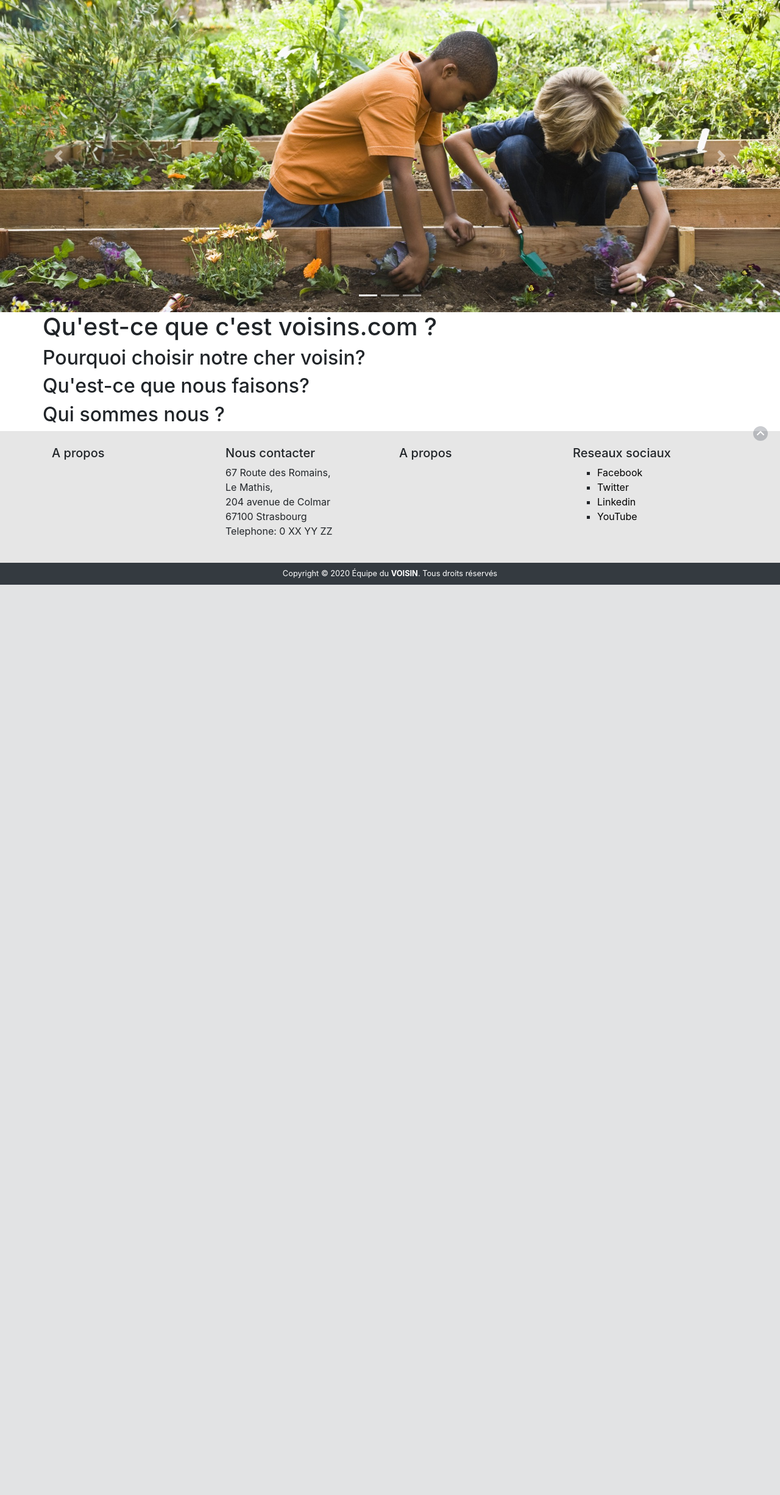
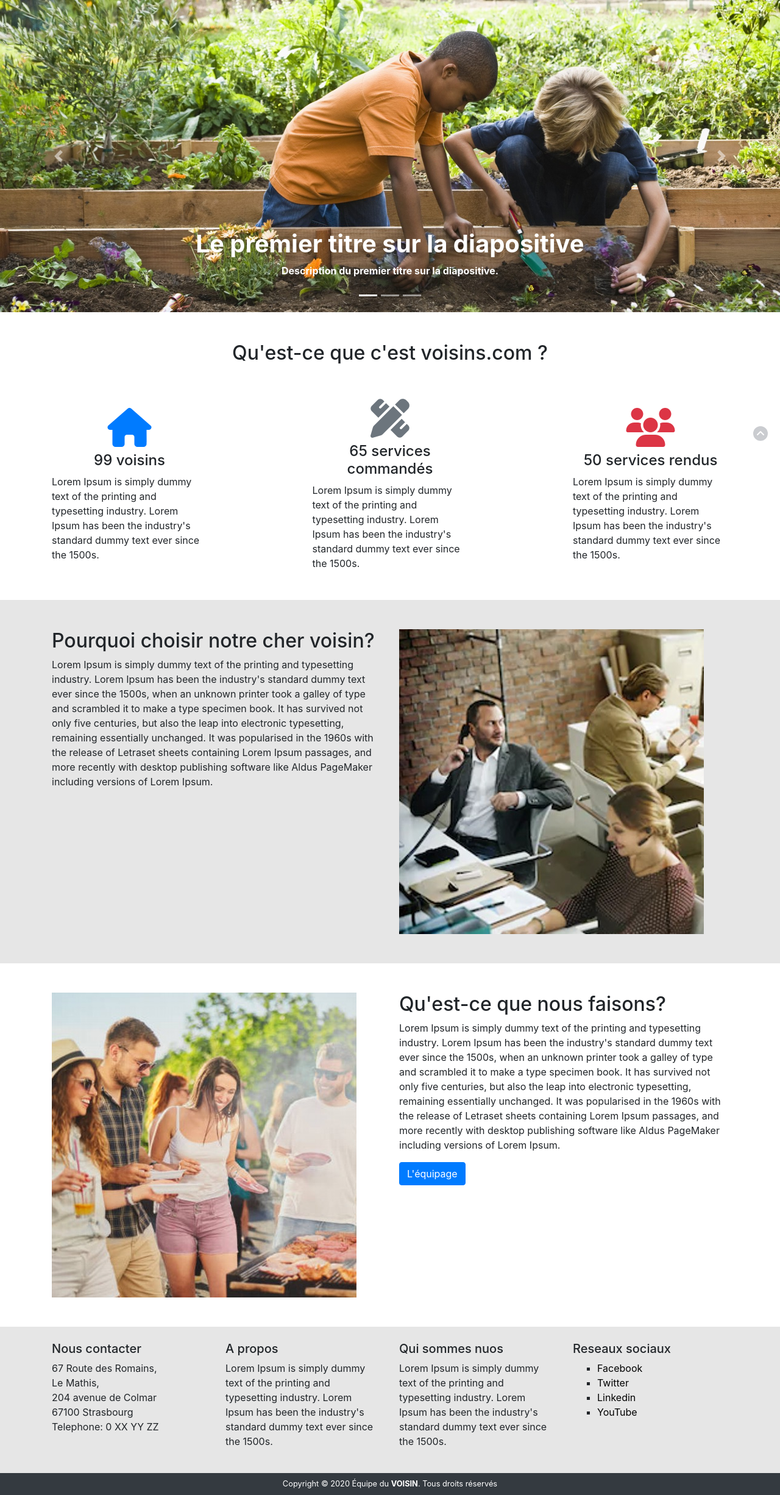
Before and after one commit to WF3Projet-voisins/voisins, a Symfony app: template templates/page_accueil/index.html.twig in a window 1280 px wide. Shown: the part 57-2509 px from the top of the page at 61% size. Before the commit the page ends 1016 px from the top, so only its background shows below. Run offline with Twig, Linux system fonts and the light colour scheme; the template is opened without the code that fills it, so the values that code supplies are empty; some libraries are stand-ins or nearby versions.

Commit message:
poursuite des travaux sur la page QuiSommesNous et PageAccueil

```diff
--- a/config/routes.yaml
+++ b/config/routes.yaml
@@ -5,3 +5,7 @@
 index:
     path: /
     controller: App\Controller\PageAccueilController::index
+
+index:
+    path: /qui-sommes-nous
+    controller: App\Controller\QuiSommesNousController::index
--- a/templates/base.html.twig
+++ b/templates/base.html.twig
@@ -22,12 +22,12 @@
             <div class="container">
                 <!-- Navbar -->
                 <nav class="navbar main-nav navbar-expand-lg navbar-dark" aria-label="Main navigation">
-                    <a href="index.php" class="navbar-brand d-inline-flex text-uppercase">Voisins <i class="fas fa-comments"></i></a>
+                    <a href="/" class="navbar-brand d-inline-flex text-uppercase">Voisins <i class="fas fa-comments"></i></a>
                     <button class="navbar-toggler" type="button" data-toggle="collapse" data-target="#navbarContent" aria-controls="navbarContent" aria-expanded="false" aria-label="Toggle navigation"><span class="navbar-toggler-icon"></span></button>
                     <div class="collapse navbar-collapse text-uppercase" id="navbarContent">
                         <ul class="navbar-nav ml-auto">
                             <li class="nav-item">
-                                <a href="#top" class="nav-link active">Accueil</a>
+                                <a href="/#top" class="nav-link active">Accueil</a>
                             </li>
                             <li class="nav-item">
                                 <a href="#" class="nav-link">À propos de nous</a>
@@ -51,13 +51,9 @@
 
         {% block body %}{% endblock %}
 
-        <div class="container-fluid text-black" style="background-color: #e6e6e6";>
+        <div class="container-fluid text-black" style="background-color: #e6e6e6;">
             <div class="container my-0 py-4">
                 <div class="row d-flex flex-row justify-content-between align-items-start">
-                    <div class="col-3">
-                        <h5>A propos</h5>
-                        <p></p>
-                    </div>
                     <div class="col-3">
                         <h5>Nous contacter</h5>
                         <p>
@@ -70,7 +66,11 @@
                     </div>
                     <div class="col-3">
                         <h5>A propos</h5>
-                        <p></p>
+                        <p>Lorem Ipsum is simply dummy text of the printing and typesetting industry. Lorem Ipsum has been the industry's standard dummy text ever since the 1500s.</p>
+                    </div>
+                    <div class="col-3">
+                        <h5>Qui sommes nuos</h5>
+                        <p>Lorem Ipsum is simply dummy text of the printing and typesetting industry. Lorem Ipsum has been the industry's standard dummy text ever since the 1500s.</p>
                     </div>
                     <div class="col-3">
                         <h5>Reseaux sociaux</h5>
--- a/templates/page_accueil/index.html.twig
+++ b/templates/page_accueil/index.html.twig
@@ -15,12 +15,24 @@
         <div class="carousel-inner">
             <div class="carousel-item active">
                 <img src="img/background_image1.jpg" class="d-block w-100" alt="...">
+                <div class="carousel-caption d-none d-md-block">
+                    <h1><strong>Le premier titre sur la diapositive</strong></h1>
+                    <p><strong>Description du premier titre sur la diapositive.</strong></p>
+                </div>
             </div>
             <div class="carousel-item">
                 <img src="img/background_image2.jpg" class="d-block w-100" alt="...">
+                <div class="carousel-caption d-none d-md-block">
+                    <h1><strong>Un autre titre sur la diapositive</strong></h1>
+                    <p><strong>Description du deuxième titre sur la diapositive.</strong></p>
+                </div>
             </div>
             <div class="carousel-item">
                 <img src="img/background_image3.jpg" class="d-block w-100" alt="...">
+                <div class="carousel-caption d-none d-md-block">
+                    <h1><strong>Le troisième titre sur la diapositive</strong></h1>
+                    <p><strong>Description du troisième titre sur la diapositive.</strong></p>
+                </div>
             </div>
         </div>
         <a class="carousel-control-prev" href="#carouselExampleCaptions" role="button" data-slide="prev">
@@ -35,23 +47,79 @@
     <!-- end carousel -->
 
     <div class="container">
-        <div class="row">
-            <h1>Qu'est-ce que c'est voisins.com ?</h1>
-            <p></p>
+        <div class="row mt-5">
+            <div class="col text-center">
+                <h2>Qu'est-ce que c'est voisins.com ?</h2>
+            </div>
         </div>
-
-        <div class="row">
-            <h2>Pourquoi choisir notre cher voisin?</h2>
-            <p></p>
-        </div>
-        <div class="row">
-            <h2>Qu'est-ce que nous faisons?</h2>
-            <p></p>
-        </div>
-        <div class="row">
-            <h2>Qui sommes nous ?</h2>
-            <p></p>
+        <div class="row my-5 d-flex flex-row justify-content-between align-items-center">
+            <div class="col-3 text-center">
+                <div class="text-primary mb-2">
+                    <i class="fas fa-4x fa-home"></i>
+                </div>
+                <div class="col">
+                    <h4>99 voisins</h4>
+                </div>
+                <div class="text-left">
+                    Lorem Ipsum is simply dummy text of the printing and typesetting industry. Lorem Ipsum has been the industry's standard dummy text ever since the 1500s.
+                </div>
+            </div>
+            <div class="col-3 text-center">
+                <div class="text-secondary mb-2">
+                    <i class="fas fa-4x fa-pencil-ruler"></i>
+                </div>
+                <div class="col">
+                    <h4>65 services commandés</h4>
+                </div>
+                <div class="text-left">
+                    Lorem Ipsum is simply dummy text of the printing and typesetting industry. Lorem Ipsum has been the industry's standard dummy text ever since the 1500s.
+                </div>
+            </div>
+            <div class="col-3 text-center">
+                <div class="text-danger mb-2">
+                    <i class="fas fa-4x fa-users"></i>
+                </div>
+                <div class="col">
+                    <h4>50 services rendus</h4>
+                </div>
+                <div class="text-left">
+                    Lorem Ipsum is simply dummy text of the printing and typesetting industry. Lorem Ipsum has been the industry's standard dummy text ever since the 1500s.
+                </div>
+            </div>
         </div>
     </div>
 
+    <div class="container-fluid" style="background-color: #e6e6e6;">
+        <div class="container">
+            <div class="row">
+                <div class="col-6">
+                    <h2 class="mt-5">Pourquoi choisir notre cher voisin?</h2>
+                    <p>
+                        Lorem Ipsum is simply dummy text of the printing and typesetting industry. Lorem Ipsum has been the industry's standard dummy text ever since the 1500s, when an unknown printer took a galley of type and scrambled it to make a type specimen book. It has survived not only five centuries, but also the leap into electronic typesetting, remaining essentially unchanged. It was popularised in the 1960s with the release of Letraset sheets containing Lorem Ipsum passages, and more recently with desktop publishing software like Aldus PageMaker including versions of Lorem Ipsum.
+                    </p>
+                </div>
+                <div class="col-6">
+                    <img class="my-5" src="img/office.jpg" alt="">
+                </div>
+            </div>
+        </div>
+    </div>
+
+    <div class="container my-5">
+        <div class="row">
+            <div class="col-6">
+                <img src="img/barbecue.jpg" alt="">
+            </div>
+            <div class="col-6">
+                <h2>Qu'est-ce que nous faisons?</h2>
+                <p>
+                    Lorem Ipsum is simply dummy text of the printing and typesetting industry. Lorem Ipsum has been the industry's standard dummy text ever since the 1500s, when an unknown printer took a galley of type and scrambled it to make a type specimen book. It has survived not only five centuries, but also the leap into electronic typesetting, remaining essentially unchanged. It was popularised in the 1960s with the release of Letraset sheets containing Lorem Ipsum passages, and more recently with desktop publishing software like Aldus PageMaker including versions of Lorem Ipsum.
+                </p>
+                <a href="/qui-sommes-nous" class="btn btn-primary">L'équipage</a>
+            </div>
+        </div>
+    </div>
+
+
+
 {% endblock %}
```
Also changed, not shown: templates/qui_sommes_nous/index.html.twig (added, +85 -0 lines), public/img/Vladimir.jpg (added), public/img/barbecue.jpg (added), public/img/fred.jpg (added), public/img/office.jpg (added), public/img/philippe.jpg (added), public/img/samantha.jpg (added).
